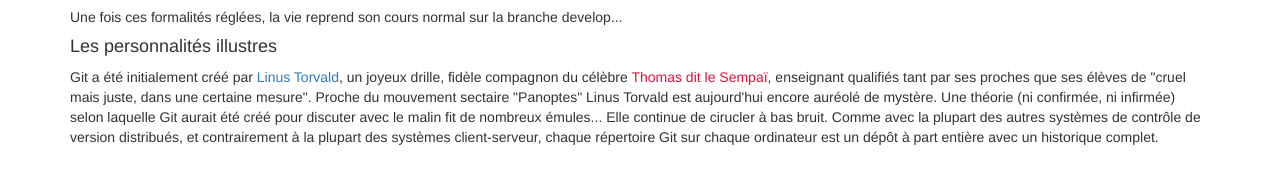
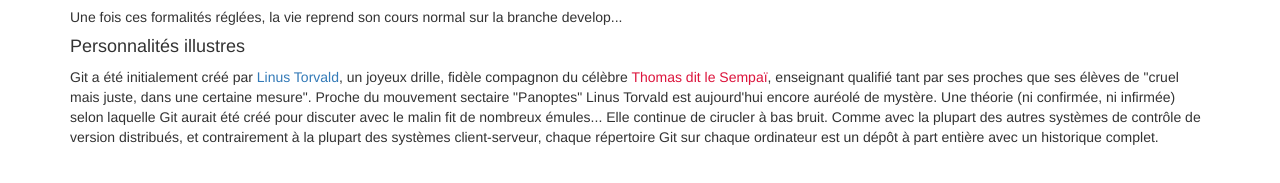
Before and after one commit to MayaOria/page_web, a plain HTML site: page page3.html in a window 1280 px wide. Shown: the part 331-514 px from the top of the page. Drawn offline with nearby package versions, Linux system fonts and the light colour scheme.

Commit message:
more correction

```diff
--- a/page3.html
+++ b/page3.html
@@ -41,10 +41,10 @@
         <p>Une fois ces formalités réglées, la vie reprend son cours normal sur la branche develop...
         </p>
 
-        <h4><bold>Les personnalités illustres</bold></h4>
+        <h4><bold>Personnalités illustres</bold></h4>
         <p>Git a été initialement créé par <a href="/assets_page_3/linus_torvald.png">Linus Torvald</a>,
           un joyeux drille, fidèle compagnon du célèbre <a href="/assets_page_3/TS.png"><span style="color: crimson;">Thomas dit le Sempaï</span></a>,
-          enseignant qualifiés tant par ses proches que ses élèves de "cruel mais juste, dans une certaine mesure".
+          enseignant qualifié tant par ses proches que ses élèves de "cruel mais juste, dans une certaine mesure".
           Proche du mouvement sectaire "Panoptes" Linus Torvald est aujourd'hui encore auréolé de mystère.
           Une théorie (ni confirmée, ni infirmée) selon laquelle Git aurait été créé pour discuter avec le malin fit de nombreux émules...
           Elle continue de cirucler à bas bruit.
```
